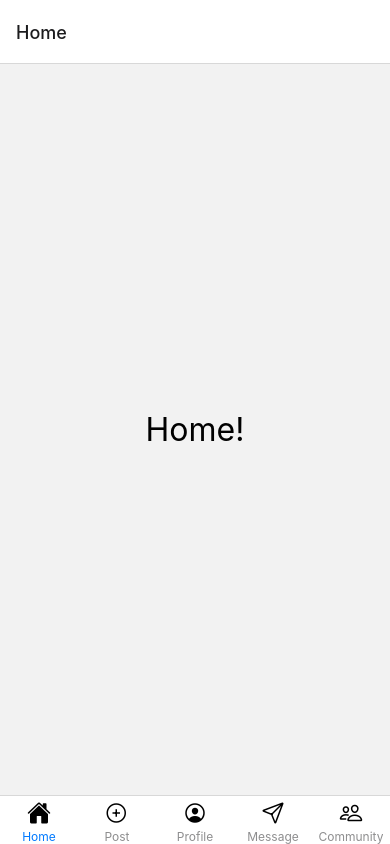
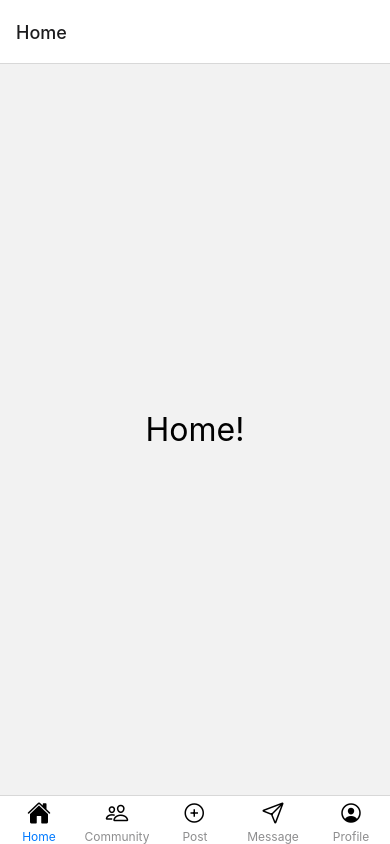
Before and after one commit to nickhafer/inspyre, a React Native app: screen / in a window 390 px wide. Built offline with nearby package versions, Linux system fonts and the light colour scheme.

Commit message:
rearrange bottom bar

```diff
--- a/App.js
+++ b/App.js
@@ -79,10 +79,10 @@ export default function App() {
           }
         })}>
         <Tab.Screen name="Home" component={HomeScreen} />
+        <Tab.Screen name="Community" component={CommunitiesScreen} />
         <Tab.Screen name="Post" component={PostScreen} />
+        <Tab.Screen name="Message" component={MessageScreen}/>
         <Tab.Screen name="Profile" component={ProfileScreen} />
-        <Tab.Screen name="Message" component={MessageScreen}/>
-        <Tab.Screen name="Community" component={CommunitiesScreen} />
       </Tab.Navigator>
     </NavigationContainer>
   );
```
